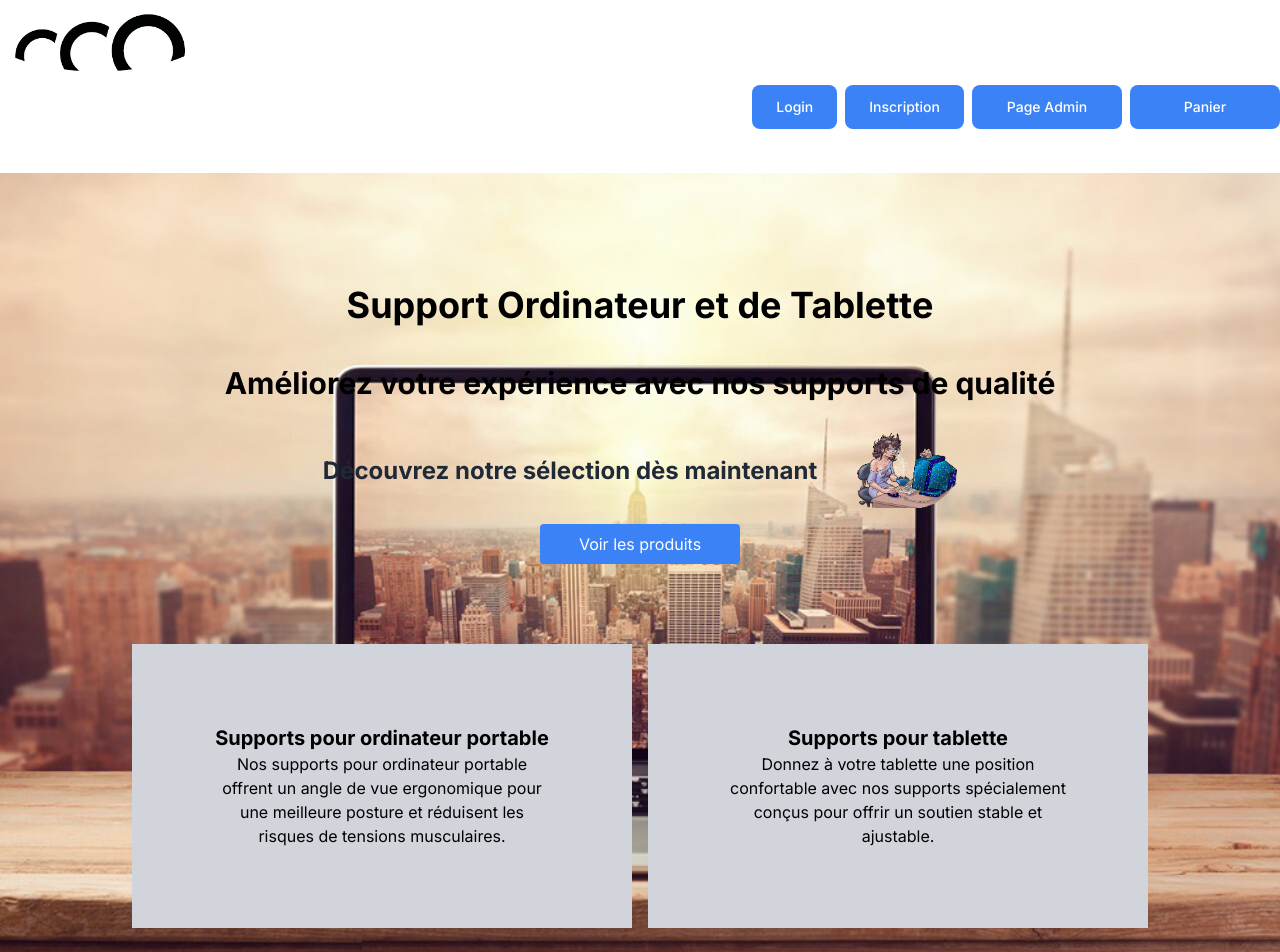
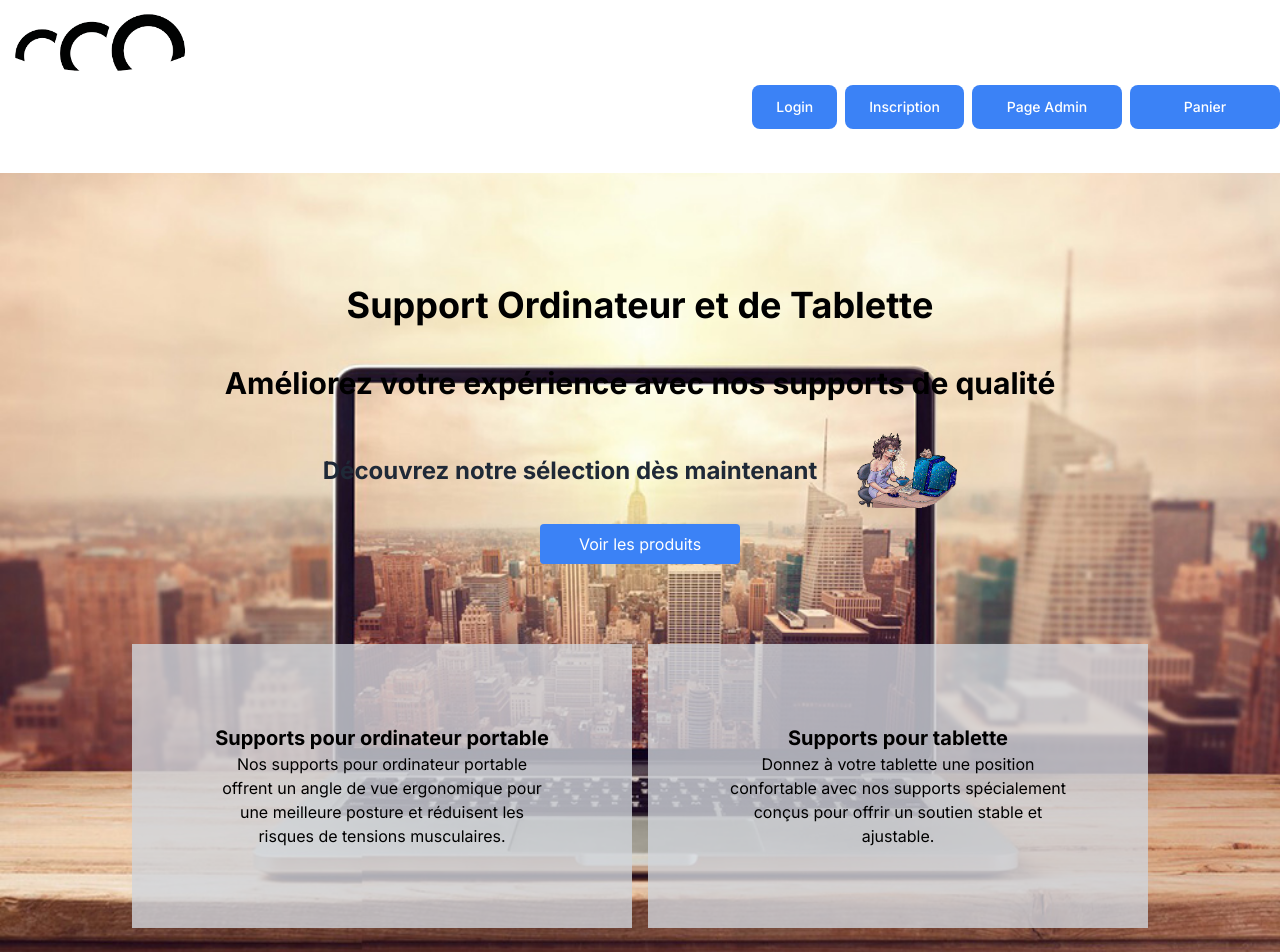
Before and after one commit to YanisZ1/stageproject, a Next.js app in the folder bpnwebsite/: page / in a window 1280 px wide. Shown: the top 952 px of the page. Built offline with nearby package versions, Linux system fonts and the light colour scheme.

Commit message:
Creation base de données

```diff
--- a/bpnwebsite/app/Inscription/page.tsx
+++ b/bpnwebsite/app/Inscription/page.tsx
@@ -4,7 +4,7 @@ import Image from 'next/image';
 const MyComponent = () => {
   return (
     <div className="bg-black h-[1000px] pt-10 bg-cover bg-center bg-[url('/Ordi2.jpg')]">
-    <div className=" max-w-md mx-auto mt-4 p-6 bg-white rounded-lg shadow-md  ">
+    <div className=" max-w-md mx-auto mt-4 p-6 bg-white/80 rounded-lg shadow-md  ">
       <h2 className="text-2xl font-bold mb-4">Formulaire Inscription</h2>
       <div>
         <label htmlFor="firstName" className="block font-bold mb-1">
--- a/bpnwebsite/app/Login/page.tsx
+++ b/bpnwebsite/app/Login/page.tsx
@@ -4,7 +4,7 @@ import Image from 'next/image';
 const Login = () => {
   return (
     <div className="flex justify-center items-center h-screen bg-cover bg-center bg-[url('/Tablette2.jpg')]">
-      <form className="bg-white shadow-md rounded px-8 pt-6 pb-8 mb-4">
+      <form className="bg-white/80 shadow-md rounded px-8 pt-6 pb-8 mb-4">
         <div className="mb-4">
           <label className="block text-gray-700 text-sm font-bold mb-2" htmlFor="email">
             Email
--- a/bpnwebsite/app/ProductList/page.tsx
+++ b/bpnwebsite/app/ProductList/page.tsx
@@ -24,7 +24,7 @@ const ProductList = () => {
       <h1 className="text-3xl font-bold mb-4">Liste des produits</h1>
       <div className="grid grid-cols-2 gap-4">
         {products.map((product) => (
-          <div className="bg-white rounded-lg shadow-md p-4" key={product.id}>
+          <div className="bg-white/80 rounded-lg shadow-md p-4" key={product.id}>
             <Image
               src={product.image}
               height={0}
--- a/bpnwebsite/app/page.tsx
+++ b/bpnwebsite/app/page.tsx
@@ -30,11 +30,11 @@ const HomePage = () => {
 
 
         <section id="products" className=" features flex flex-wrap justify-center space-x-4 mt-20 ">
-          <div className="bg-gray-300 text-gray p-20 text-center w-[500px]">
+          <div className="bg-gray-300/80 text-gray p-20 text-center w-[500px]">
             <h3 className="text-xl font-bold">Supports pour ordinateur portable</h3>
             <p>Nos supports pour ordinateur portable offrent un angle de vue ergonomique pour une meilleure posture et réduisent les risques de tensions musculaires.</p>
           </div>
-          <div className="bg-gray-300 text-gray p-20 text-center w-[500px]">
+          <div className="bg-gray-300/80 text-gray p-20 text-center w-[500px]">
             <h3 className="text-xl font-bold">Supports pour tablette</h3>
             <p>Donnez à votre tablette une position confortable avec nos supports spécialement conçus pour offrir un soutien stable et ajustable.</p>
           </div>
--- a/bpnwebsite/package.json
+++ b/bpnwebsite/package.json
@@ -13,8 +13,10 @@
     "@types/react": "18.2.7",
     "@types/react-dom": "18.2.4",
     "autoprefixer": "10.4.14",
+    "dotenv": "^16.3.1",
     "eslint": "8.41.0",
     "eslint-config-next": "13.4.4",
+    "mongodb": "^5.6.0",
     "next": "13.4.4",
     "postcss": "8.4.24",
     "react": "18.2.0",
```
Also changed, not shown: 1 other file (tests, documents, lock files or other folders).
